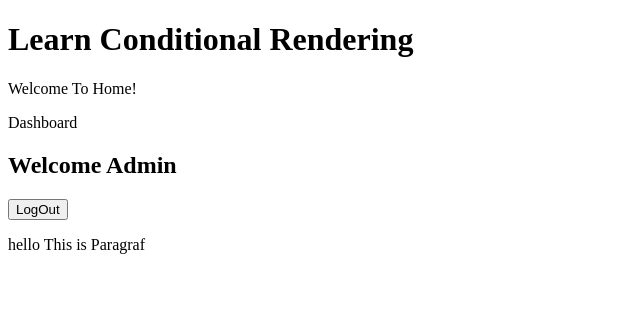
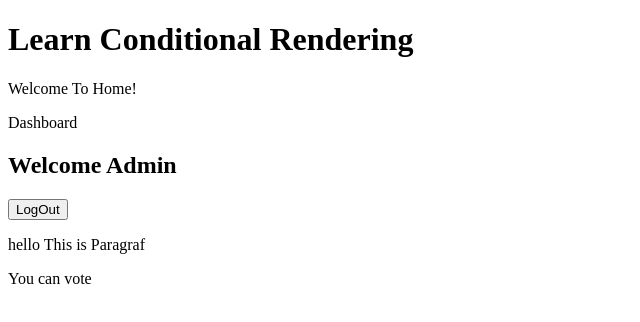
Before and after one commit to prafulM23/react-learning-journey, a React (Vite) app: page / in a window 1280 px wide. Shown: the top 322 px of the page, without its empty margins (0-640 px from the left). Built offline with nearby package versions, Linux system fonts and the light colour scheme.

Commit message:
day 06: update conditional rendering notes

```diff
--- a/src/components/learn_rendering.jsx
+++ b/src/components/learn_rendering.jsx
@@ -4,6 +4,7 @@ const LearnConditionalRendering = () => {
     const [isLogin, setIsLogin] = useState(true)
     const role = "admin"
     let count = 3
+    let age = 20;
     return (
         <>
             <h1> Learn Conditional Rendering</h1>
@@ -18,6 +19,7 @@ const LearnConditionalRendering = () => {
             </h2>
             <button onClick={() => setIsLogin(!isLogin)}>{isLogin ? "LogOut" : "Login"}</button>
             <p>{count > 0 && "hello This is Paragraf"}</p>
+            <p>{age >= 18 ? "You can vote" : "You cannot vote"}</p>
 
         </>
     )
```
Also changed, not shown: 1 other file (tests, documents, lock files or other folders).
